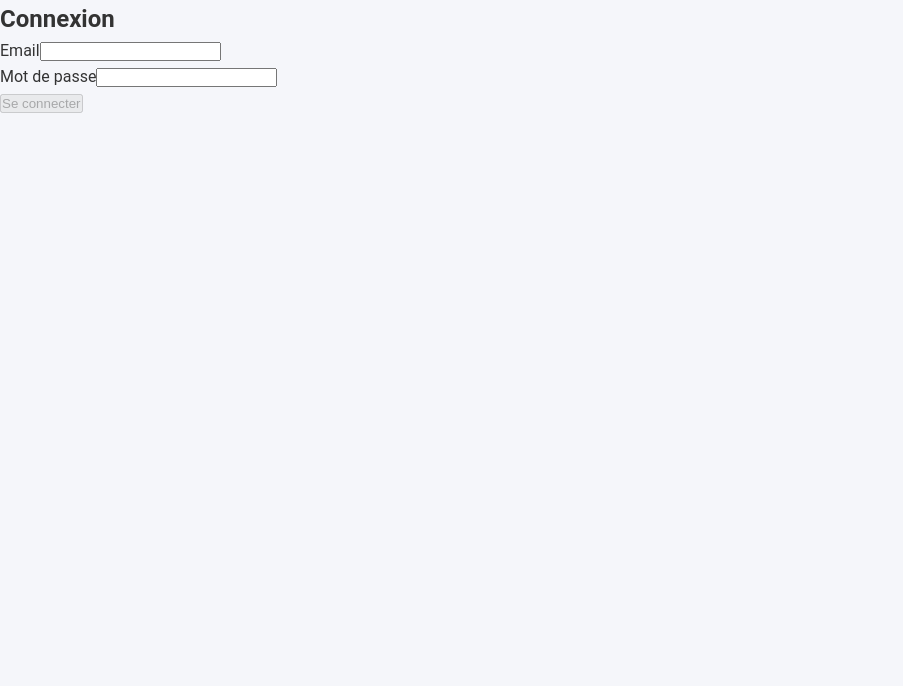
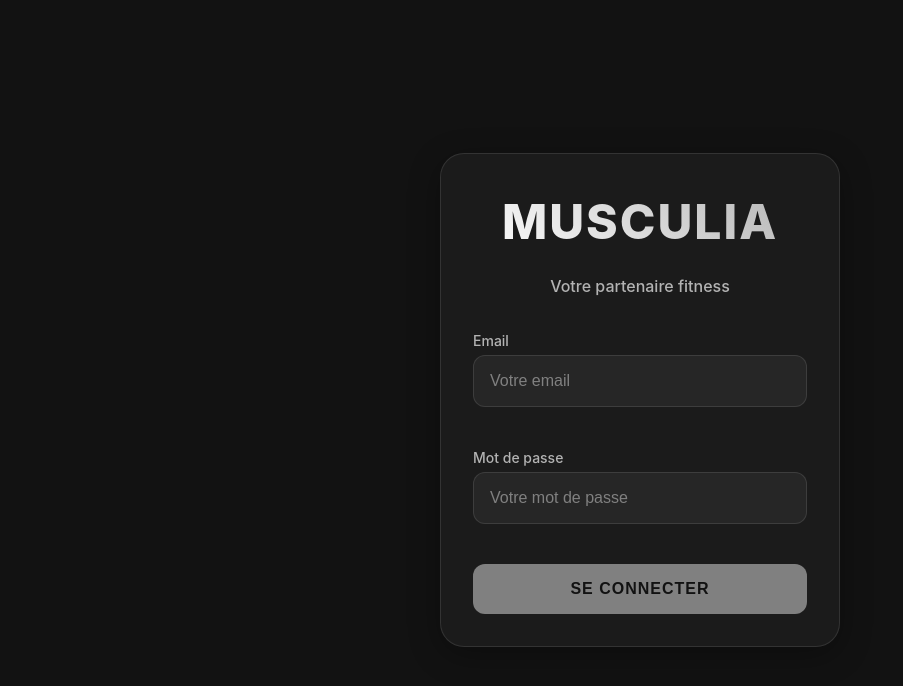
Before and after one commit to LumyaZ/musculia-front, an Angular app: page /login in a window 1280 px wide. Shown: the top 686 px of the page, without its empty margins (0-903 px from the left). Built offline with nearby package versions, Linux system fonts and the light colour scheme.

Commit message:
refactor: Migration vers SCSS - Ajout des variables et mixins - Amélioration de l'organisation des styles - Mise à jour du composant de login

```diff
--- a/src/app/views/auth/login/login.component.html
+++ b/src/app/views/auth/login/login.component.html
@@ -1,9 +1,15 @@
 <div class="login-container">
+  <div class="login-card">
+    <div class="logo-container">
+      <h1>MUSCULIA</h1>
+    </div>
+
+    <p class="subtitle">Votre partenaire fitness</p>
+
     <form (ngSubmit)="onSubmit()" #loginForm="ngForm">
-    <h2>Connexion</h2>
-
       <div class="form-group">
         <label for="email">Email</label>
+        <div class="input-container">
           <input
             type="email"
             id="email"
@@ -12,8 +18,9 @@
             required
             email
             #emailInput="ngModel"
-        class="form-control"
+            placeholder="Votre email"
           >
+        </div>
         <div *ngIf="emailInput.invalid && (emailInput.dirty || emailInput.touched)" class="error-message">
           <div *ngIf="emailInput.errors?.['required']">L'email est requis</div>
           <div *ngIf="emailInput.errors?.['email']">Format d'email invalide</div>
@@ -22,6 +29,7 @@
 
       <div class="form-group">
         <label for="password">Mot de passe</label>
+        <div class="input-container">
           <input
             type="password"
             id="password"
@@ -29,8 +37,9 @@
             [(ngModel)]="password"
             required
             #passwordInput="ngModel"
-        class="form-control"
+            placeholder="Votre mot de passe"
           >
+        </div>
         <div *ngIf="passwordInput.invalid && (passwordInput.dirty || passwordInput.touched)" class="error-message">
           <div *ngIf="passwordInput.errors?.['required']">Le mot de passe est requis</div>
         </div>
@@ -40,6 +49,10 @@
         {{ errorMessage }}
       </div>
 
-    <button type="submit" [disabled]="!loginForm.form.valid">Se connecter</button>
+      <button type="submit" [disabled]="!loginForm.form.valid || isLoading">
+        <span *ngIf="!isLoading">Se connecter</span>
+        <span *ngIf="isLoading">Connexion en cours...</span>
+      </button>
     </form>
   </div>
+</div>
--- /dev/null
+++ b/src/app/views/auth/login/login.component.scss
@@ -0,0 +1,170 @@
+@use "sass:map";
+@use "../../../../styles/_variables.scss" as *;
+@use "../../../../styles/_mixins.scss" as *;
+
+.login-container {
+  @include flex-center;
+  min-height: 100vh;
+  padding: map.get($spacing, 'md');
+  background-color: map.get($colors, 'background');
+}
+
+.login-card {
+  width: 100%;
+  max-width: 400px;
+  padding: map.get($spacing, 'xl');
+  @include glass-effect;
+  border-radius: 24px;
+  box-shadow: 0 8px 32px rgba(0, 0, 0, 0.3);
+
+  .logo-container {
+    text-align: center;
+    margin-bottom: map.get($spacing, 'md');
+
+    h1 {
+      font-size: 3rem;
+      font-weight: 800;
+      @include gradient-text;
+      text-transform: uppercase;
+      letter-spacing: 2px;
+      margin: 0;
+    }
+  }
+
+  .subtitle {
+    text-align: center;
+    color: map.get($colors, 'secondary');
+    margin-bottom: map.get($spacing, 'xl');
+    font-size: 1rem;
+    font-weight: 500;
+  }
+
+  form {
+    display: flex;
+    flex-direction: column;
+    gap: map.get($spacing, 'lg');
+  }
+
+  .form-group {
+    margin-bottom: map.get($spacing, 'md');
+
+    label {
+      display: block;
+      margin-bottom: map.get($spacing, 'xs');
+      color: map.get($colors, 'secondary');
+      font-size: 0.875rem;
+      font-weight: 500;
+    }
+
+    .input-container {
+      position: relative;
+
+      &::after {
+        content: '';
+        position: absolute;
+        bottom: 0;
+        left: 0;
+        width: 100%;
+        height: 2px;
+        background: linear-gradient(90deg,
+          map.get($colors, 'primary') 0%,
+          map.get($colors, 'secondary') 100%
+        );
+        transform: scaleX(0);
+        transition: transform 0.3s ease;
+      }
+
+      &:focus-within::after {
+        transform: scaleX(1);
+      }
+    }
+
+    input {
+      width: 100%;
+      padding: map.get($spacing, 'md');
+      background-color: rgba(map.get($colors, 'primary'), 0.05);
+      border: 1px solid rgba(map.get($colors, 'primary'), 0.1);
+      border-radius: 12px;
+      color: map.get($colors, 'primary');
+      font-size: 1rem;
+      transition: all 0.3s ease;
+
+      &:focus {
+        outline: none;
+        border-color: transparent;
+        background-color: rgba(map.get($colors, 'primary'), 0.1);
+      }
+
+      &::placeholder {
+        color: map.get($colors, 'accent');
+      }
+    }
+  }
+
+  button {
+    width: 100%;
+    padding: map.get($spacing, 'md');
+    background: linear-gradient(45deg,
+      map.get($colors, 'primary') 0%,
+      map.get($colors, 'secondary') 100%
+    );
+    color: map.get($colors, 'background');
+    border: none;
+    border-radius: 12px;
+    font-size: 1rem;
+    font-weight: 600;
+    cursor: pointer;
+    transition: all 0.3s ease;
+    text-transform: uppercase;
+    letter-spacing: 1px;
+    position: relative;
+    overflow: hidden;
+
+    &::before {
+      content: '';
+      position: absolute;
+      top: 0;
+      left: 0;
+      width: 100%;
+      height: 100%;
+      background: linear-gradient(45deg,
+        rgba(255, 255, 255, 0.1) 0%,
+        rgba(255, 255, 255, 0) 100%
+      );
+      transform: translateX(-100%);
+      transition: transform 0.3s ease;
+    }
+
+    &:hover:not(:disabled) {
+      transform: translateY(-2px);
+      box-shadow: 0 4px 12px rgba(0, 0, 0, 0.2);
+
+      &::before {
+        transform: translateX(100%);
+      }
+    }
+
+    &:disabled {
+      background: map.get($colors, 'accent');
+      cursor: not-allowed;
+      transform: none;
+      box-shadow: none;
+    }
+  }
+
+  .error-message {
+    color: map.get($colors, 'error');
+    font-size: 0.875rem;
+    margin-top: map.get($spacing, 'xs');
+    padding: map.get($spacing, 'sm');
+    background-color: rgba(map.get($colors, 'error'), 0.1);
+    border-radius: 8px;
+    border: 1px solid rgba(map.get($colors, 'error'), 0.2);
+  }
+}
+
+@include responsive('tablet') {
+  .login-card {
+    padding: map.get($spacing, 'xl');
+  }
+}
--- a/src/app/views/auth/login/login.component.ts
+++ b/src/app/views/auth/login/login.component.ts
@@ -8,7 +8,8 @@
   selector: 'app-login',
   standalone: true,
   imports: [CommonModule, FormsModule],
-  templateUrl: './login.component.html'
+  templateUrl: './login.component.html',
+  styleUrls: ['./login.component.scss']
 })
 export class LoginComponent {
   email: string = '';
--- a/src/styles.scss
+++ b/src/styles.scss
@@ -1,23 +1,9 @@
 /* You can add global styles to this file, and also import other style files */
+
+@use "sass:map";
 @use "sass:color";
-
-/* ==========================================================================
-   Variables
-   ========================================================================== */
-// Couleurs principales
-$primary-color: #4A90E2;    // Bleu principal
-$secondary-color: #2C3E50;  // Bleu foncé
-$accent-color: #E74C3C;     // Rouge pour les actions importantes
-$success-color: #2ECC71;    // Vert pour les succès
-$warning-color: #F1C40F;    // Jaune pour les avertissements
-$text-color: #333333;       // Texte principal
-$light-gray: #F5F6FA;       // Fond clair
-$dark-gray: #2C3E50;        // Texte foncé
-
-// Breakpoints
-$mobile: 576px;
-$tablet: 768px;
-$desktop: 1024px;
+@use "./styles/_variables.scss" as *;
+@use "./styles/_mixins.scss" as *;
 
 /* ==========================================================================
    Reset & Base Styles
@@ -33,25 +19,40 @@
 }
 
 body {
-  font-family: 'Roboto', sans-serif;
-  line-height: 1.6;
-  color: $text-color;
-  background-color: $light-gray;
+  font-family: 'Inter', -apple-system, BlinkMacSystemFont, 'Segoe UI', Roboto, Oxygen, Ubuntu, Cantarell, sans-serif;
+  background-color: map.get($colors, 'background');
+  color: map.get($colors, 'primary');
+  line-height: 1.5;
+  min-height: 100vh;
 }
 
 /* ==========================================================================
    Layout
    ========================================================================== */
 .container {
-  max-width: 1200px;
+  width: 100%;
+  max-width: 100%;
+  padding: map.get($spacing, 'md');
   margin: 0 auto;
-  padding: 0 15px;
+
+  @include responsive('tablet') {
+    max-width: 720px;
+    padding: map.get($spacing, 'xl');
+  }
+
+  @include responsive('desktop') {
+    max-width: 960px;
+  }
+
+  @include responsive('large') {
+    max-width: 1140px;
+  }
 }
 
 /* ==========================================================================
    Components
    ========================================================================== */
-// Boutons
+/* Boutons */
 .btn {
   padding: 12px 24px;
   border: none;
@@ -61,25 +62,25 @@
   transition: all 0.3s ease;
 
   &-primary {
-    background-color: $primary-color;
+    background-color: map.get($colors, 'blue');
     color: white;
 
     &:hover {
-      background-color: color.adjust($primary-color, $lightness: -10%);
+      background-color: color.adjust(map.get($colors, 'blue'), $lightness: -10%);
     }
   }
 
   &-secondary {
-    background-color: $secondary-color;
+    background-color: map.get($colors, 'dark-blue');
     color: white;
 
     &:hover {
-      background-color: color.adjust($secondary-color, $lightness: -10%);
+      background-color: color.adjust(map.get($colors, 'dark-blue'), $lightness: -10%);
     }
   }
 }
 
-// Cards
+/* Cards */
 .card {
   background: white;
   border-radius: 12px;
@@ -90,17 +91,90 @@
 /* ==========================================================================
    Utilities
    ========================================================================== */
-// Marges
-.mt-1 { margin-top: 1rem; }
-.mb-1 { margin-bottom: 1rem; }
-.ml-1 { margin-left: 1rem; }
-.mr-1 { margin-right: 1rem; }
+/* Marges */
+.mt-1 { margin-top: map.get($spacing, 'md'); }
+.mb-1 { margin-bottom: map.get($spacing, 'md'); }
+.ml-1 { margin-left: map.get($spacing, 'md'); }
+.mr-1 { margin-right: map.get($spacing, 'md'); }
 
-// Padding
-.p-1 { padding: 1rem; }
-.p-2 { padding: 2rem; }
+/* Padding */
+.p-1 { padding: map.get($spacing, 'md'); }
+.p-2 { padding: map.get($spacing, 'xl'); }
 
-// Text
+/* Text */
 .text-center { text-align: center; }
 .text-bold { font-weight: bold; }
-.text-primary { color: $primary-color; }
+.text-primary { color: map.get($colors, 'blue'); }
+
+/* Form elements */
+.form-group {
+  margin-bottom: map.get($spacing, 'md');
+}
+
+label {
+  display: block;
+  margin-bottom: map.get($spacing, 'xs');
+  color: map.get($colors, 'secondary');
+  font-size: 0.875rem;
+  font-weight: 500;
+}
+
+input {
+  width: 100%;
+  padding: map.get($spacing, 'md');
+  background-color: rgba(map.get($colors, 'primary'), 0.05);
+  border: 1px solid rgba(map.get($colors, 'primary'), 0.1);
+  border-radius: 8px;
+  color: map.get($colors, 'primary');
+  font-size: 1rem;
+  transition: all 0.3s ease;
+
+  &:focus {
+    outline: none;
+    border-color: map.get($colors, 'primary');
+    background-color: rgba(map.get($colors, 'primary'), 0.1);
+  }
+
+  &::placeholder {
+    color: map.get($colors, 'accent');
+  }
+}
+
+/* Buttons */
+button {
+  width: 100%;
+  padding: map.get($spacing, 'md');
+  background: linear-gradient(45deg, map.get($colors, 'primary'), map.get($colors, 'secondary'));
+  color: map.get($colors, 'background');
+  border: none;
+  border-radius: 8px;
+  font-size: 1rem;
+  font-weight: 600;
+  cursor: pointer;
+  transition: all 0.3s ease;
+  text-transform: uppercase;
+  letter-spacing: 1px;
+
+  &:hover:not(:disabled) {
+    transform: translateY(-2px);
+    box-shadow: 0 4px 12px rgba(0, 0, 0, 0.2);
+  }
+
+  &:disabled {
+    background: map.get($colors, 'accent');
+    cursor: not-allowed;
+    transform: none;
+    box-shadow: none;
+  }
+}
+
+/* Error messages */
+.error-message {
+  color: map.get($colors, 'error');
+  font-size: 0.875rem;
+  margin-top: map.get($spacing, 'xs');
+  padding: map.get($spacing, 'sm');
+  background-color: rgba(map.get($colors, 'error'), 0.1);
+  border-radius: 4px;
+  border: 1px solid rgba(map.get($colors, 'error'), 0.2);
+}
--- /dev/null
+++ b/src/styles/_mixins.scss
@@ -0,0 +1,26 @@
+@use "sass:map";
+@use "./_variables.scss" as *;
+
+@mixin flex-center {
+  display: flex;
+  justify-content: center;
+  align-items: center;
+}
+
+@mixin glass-effect {
+  background-color: rgba(map.get($colors, 'surface'), 0.8);
+  backdrop-filter: blur(10px);
+  border: 1px solid rgba(map.get($colors, 'primary'), 0.1);
+}
+
+@mixin gradient-text {
+  background: linear-gradient(45deg, map.get($colors, 'primary'), map.get($colors, 'secondary'));
+  -webkit-background-clip: text;
+  -webkit-text-fill-color: transparent;
+}
+
+@mixin responsive($breakpoint) {
+  @media (min-width: map.get($breakpoints, $breakpoint)) {
+    @content;
+  }
+}
--- /dev/null
+++ b/src/styles/_variables.scss
@@ -0,0 +1,42 @@
+// Couleurs principales
+$primary-color: #4A90E2;    // Bleu principal
+$secondary-color: #2C3E50;  // Bleu foncé
+$accent-color: #E74C3C;     // Rouge pour les actions importantes
+$success-color: #2ECC71;    // Vert pour les succès
+$warning-color: #F1C40F;    // Jaune pour les avertissements
+$text-color: #333333;       // Texte principal
+$light-gray: #F5F6FA;       // Fond clair
+$dark-gray: #2C3E50;        // Texte foncé
+
+// Breakpoints
+$mobile: 576px;
+$tablet: 768px;
+$desktop: 1024px;
+
+// Variables
+$colors: (
+  'background': #121212,
+  'surface': #1E1E1E,
+  'primary': #FFFFFF,
+  'secondary': #B3B3B3,
+  'accent': #808080,
+  'error': #CF6679,
+  'blue': #4A90E2,
+  'dark-blue': #2C3E50
+);
+
+$spacing: (
+  'xs': 0.25rem,
+  'sm': 0.5rem,
+  'md': 1rem,
+  'lg': 1.5rem,
+  'xl': 2rem
+);
+
+// Breakpoints
+$breakpoints: (
+  'mobile': 576px,
+  'tablet': 768px,
+  'desktop': 1024px,
+  'large': 1280px
+);
```
Lines whose indentation alone changed are shown as unchanged.
